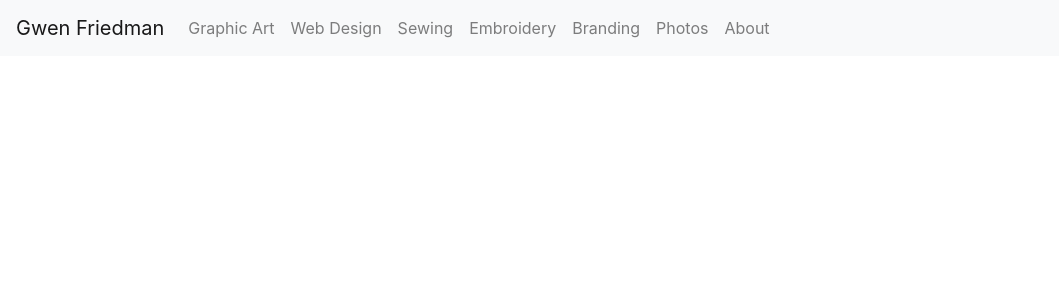
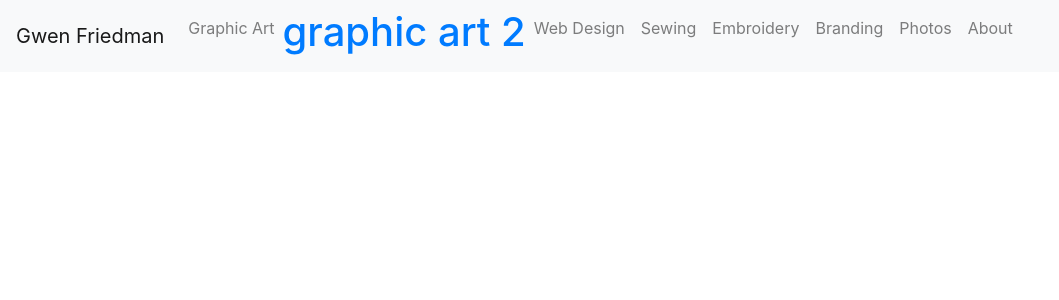
Before and after one commit to gwenfriedman/gwenfportfolio, a React (Create React App) app: page / in a window 1280 px wide. Shown: the top 300 px of the page, without its empty margins (0-1059 px from the left). Built offline with nearby package versions, Linux system fonts and the light colour scheme.

Commit message:
testing routing

```diff
--- a/src/components/Home.js
+++ b/src/components/Home.js
@@ -14,6 +14,11 @@ import {
   NavbarText
 } from 'reactstrap';
 
+import {Link} from "react-router-dom";
+
+
+
+
 const Header = (props) => {
   const [isOpen, setIsOpen] = useState(false);
 
@@ -29,6 +34,10 @@ const Header = (props) => {
             <NavItem>
               <NavLink href="/graphicart/">Graphic Art</NavLink>
             </NavItem>
+
+            <Link to={`/graphicart`}>
+                <h1> graphic art 2</h1>
+            </Link>
 
             <NavItem>
               <NavLink href="/webdesign/">Web Design</NavLink>
```
